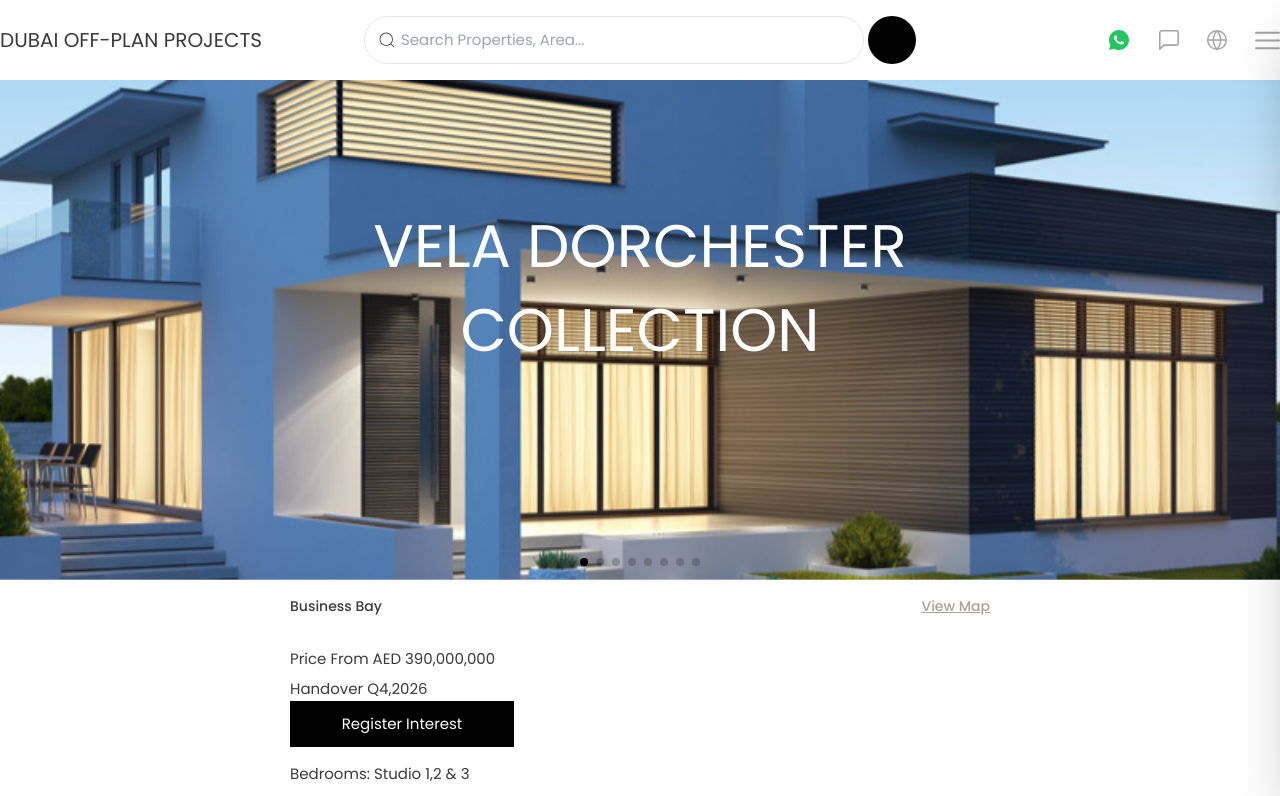
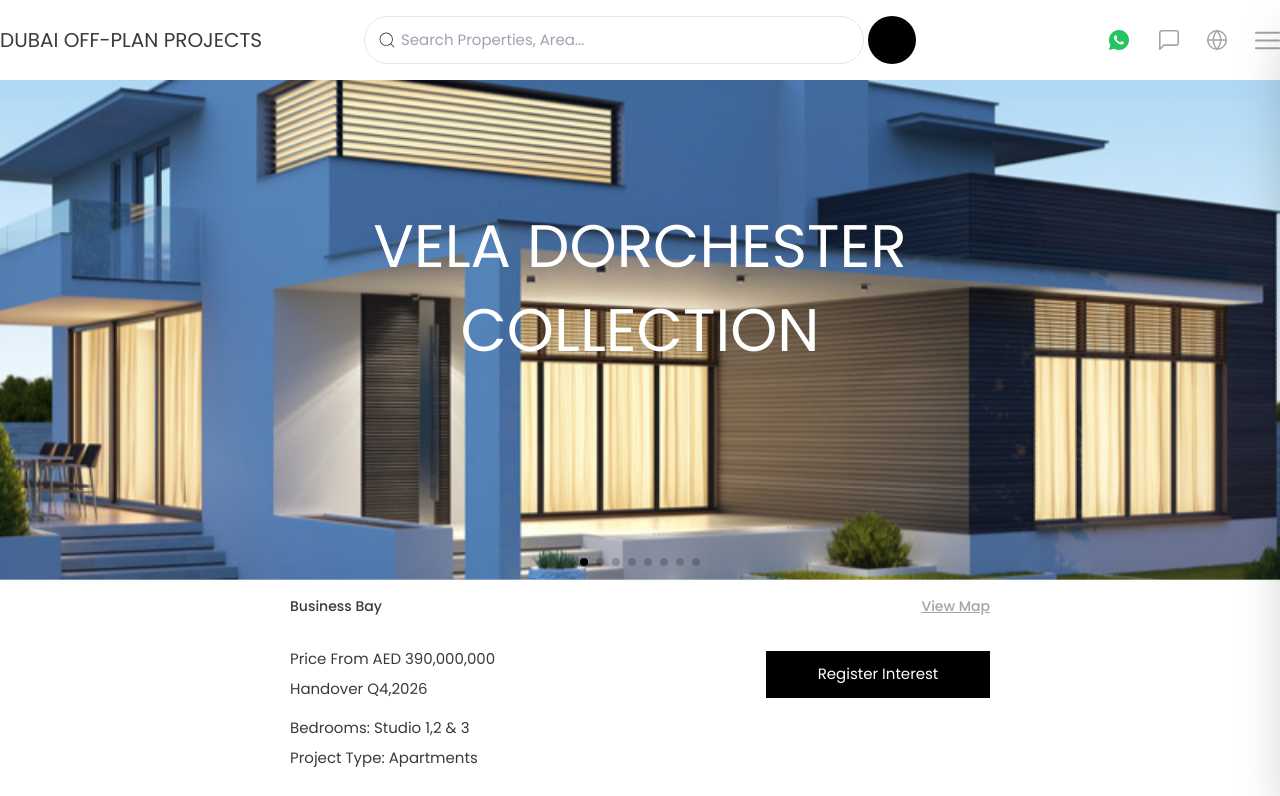
Before and after one commit to arefinite/estate-client, a React (Vite) app: page /project-detail in a window 1280 px wide. Shown: the top 796 px of the page. Built offline with nearby package versions, Linux system fonts and the light colour scheme; some icons are missing.

Commit message:
register

```diff
--- a/src/pages/ProjectDetail.jsx
+++ b/src/pages/ProjectDetail.jsx
@@ -80,7 +80,7 @@
           <span className='text-stone-400 underline'>View Map</span>
         </div>
 
-        <div className='flex justify-between mt-4 hidden md:block  items-center'>
+        <div className='md:flex justify-between mt-4 hidden items-center'>
           <div className='space-y-2'>
             <div>Price From AED 390,000,000</div>
             <div>Handover Q4,2026</div>
```
